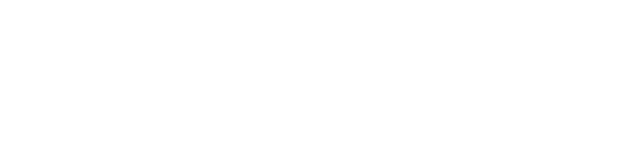
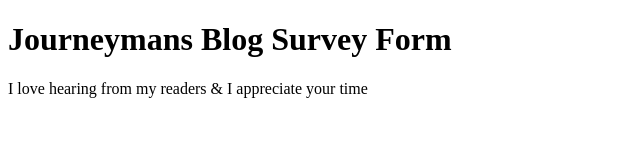
Before and after one commit to ReAnimatedMando/Survey-Form, a plain HTML site: page index.html in a window 1280 px wide. Shown: the whole page, without its empty margins (0-640 px from the left). Drawn offline with Linux system fonts and the light colour scheme.

Commit message:
Survey form body
added <h1> and <p>

```diff
--- a/index.html
+++ b/index.html
@@ -6,6 +6,8 @@
     <title>Journeymans Blog Survey Form</title>
 </head>
 <body>
-
+    <h1 id="title">Journeymans Blog Survey Form</h1>
+  <p id="description">I love hearing from my readers & I appreciate
+    your time</p>
 </body>
 </html>
```
